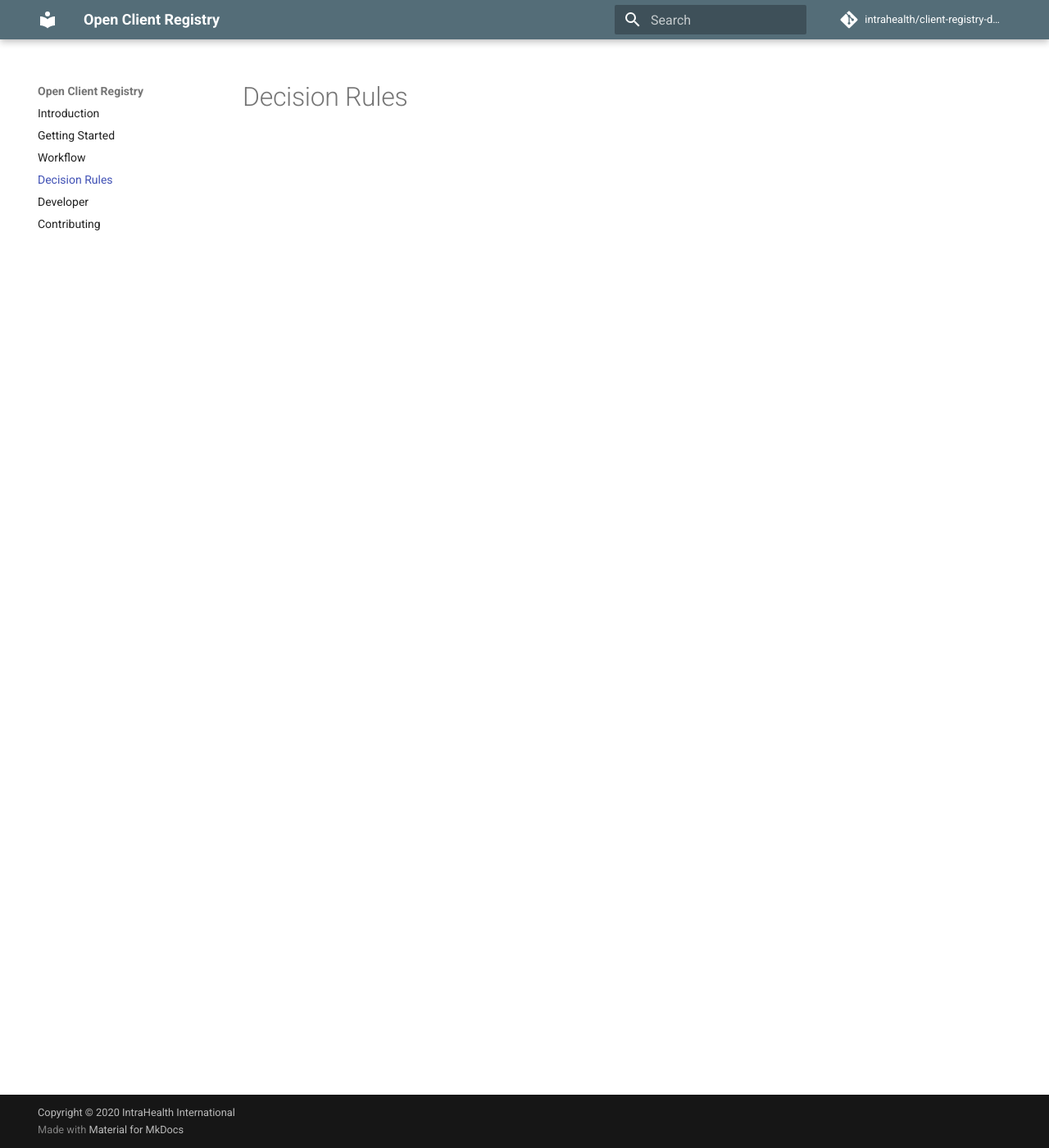
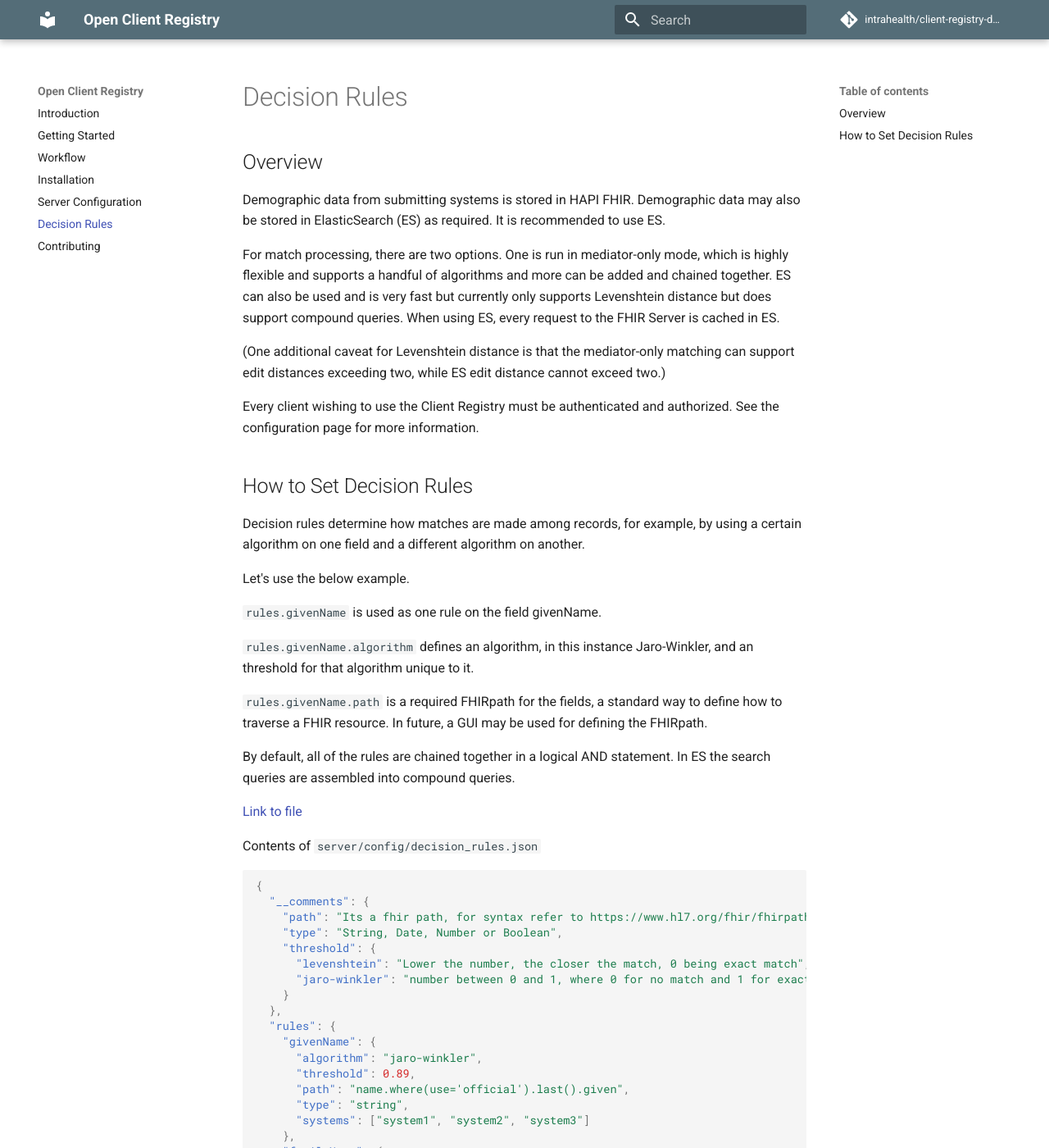
Before and after one commit to intrahealth/client-registry-docs, an MkDocs documentation site: the page built from docs/decision_rules.md, in a window 1280 px wide and 1400 px high. Shown: the whole window at 82% size. Built offline with MkDocs 1.6.1 and Material for MkDocs 9.7.7, drawn with Linux system fonts in a browser that asks for light colours; comment, search, counter and statistics services are not loaded; some of the changed text lies outside the part shown.

Commit message:
details on configuration, decision rules

````diff
--- a/docs/decision_rules.md
+++ b/docs/decision_rules.md
@@ -1 +1,62 @@
 # Decision Rules
+
+## Overview
+
+Demographic data from submitting systems is stored in HAPI FHIR. Demographic data may also be stored in ElasticSearch (ES) as required. It is recommended to use ES.
+
+For match processing, there are two options. One is run in mediator-only mode, which is highly flexible and supports a handful of algorithms and more can be added and chained together. ES can also be used and is very fast but currently only supports Levenshtein distance but does support compound queries. When using ES, every request to the FHIR Server is cached in ES.
+
+(One additional caveat for Levenshtein distance is that the mediator-only matching can support edit distances exceeding two, while ES edit distance cannot exceed two.)
+
+Every client wishing to use the Client Registry must be authenticated and authorized. See the configuration page for more information.
+
+## How to Set Decision Rules
+
+Decision rules determine how matches are made among records, for example, by using a certain algorithm on one field and a different algorithm on another.
+
+Let's use the below example.
+
+`rules.givenName` is used as one rule on the field givenName.
+
+`rules.givenName.algorithm` defines an algorithm, in this instance Jaro-Winkler, and an threshold for that algorithm unique to it.
+
+`rules.givenName.path` is a required FHIRpath for the fields, a standard way to define how to traverse a FHIR resource. In future, a GUI may be used for defining the FHIRpath.
+
+By default, all of the rules are chained together in a logical AND statement. In ES the search queries are assembled into compound queries.
+
+
+[Link to file](https://github.com/openhie/client-registry/blob/master/server/config/decision_rules.json)
+
+Contents of `server/config/decision_rules.json`
+```json
+{
+  "__comments": {
+    "path": "Its a fhir path, for syntax refer to https://www.hl7.org/fhir/fhirpath.html",
+    "type": "String, Date, Number or Boolean",
+    "threshold": {
+      "levenshtein": "Lower the number, the closer the match, 0 being exact match",
+      "jaro-winkler": "number between 0 and 1, where 0 for no match and 1 for exact match"
+    }
+  },
+  "rules": {
+    "givenName": {
+      "algorithm": "jaro-winkler",
+      "threshold": 0.89,
+      "path": "name.where(use='official').last().given",
+      "type": "string",
+      "systems": ["system1", "system2", "system3"]
+    },
+    "familyName": {
+      "algorithm": "damerau-levenshtein",
+      "threshold": 3,
+      "path": "name.where(use='official').last().family",
+      "type": "String"
+    },
+    "gender": {
+      "algorithm": "exact",
+      "path": "gender",
+      "type": "String"
+    }
+  }
+}
+```
--- a/mkdocs.yml
+++ b/mkdocs.yml
@@ -28,8 +28,9 @@ nav:
   - 'index.md'
   - 'get_started.md'
   - 'workflow.md'
+  - 'installation.md'
+  - 'configuration.md'
   - 'decision_rules.md'
-  - 'developer.md'
   - 'contributing.md'
 
 markdown_extensions:
````
Also changed, not shown: docs/configuration.md (added, +271 -0 lines), docs/get_started.md (+3 -1 lines), docs/installation.md (added, +31 -0 lines), docs/workflow.md (+9 -0 lines), docs/developer.md (deleted), site/contributing/index.html, site/index.html, site/search/search_index.json, 1 other file.
